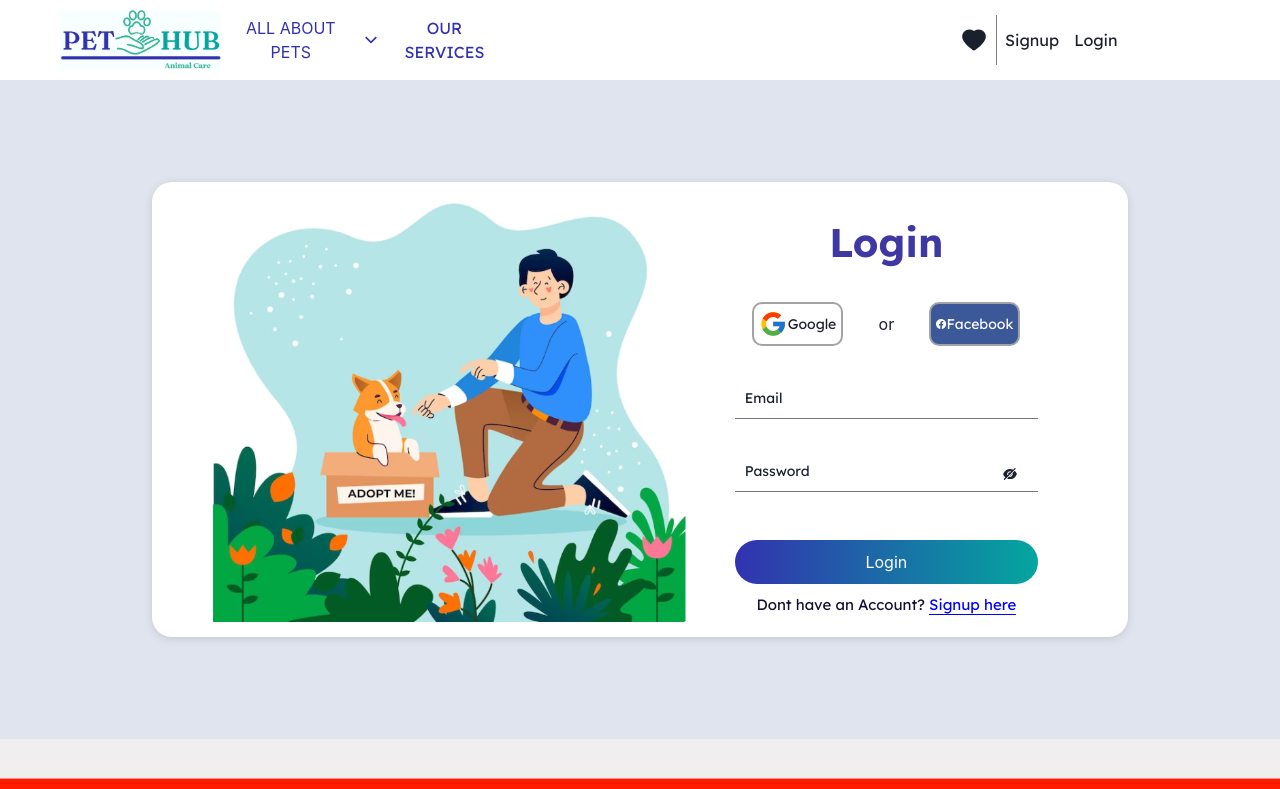
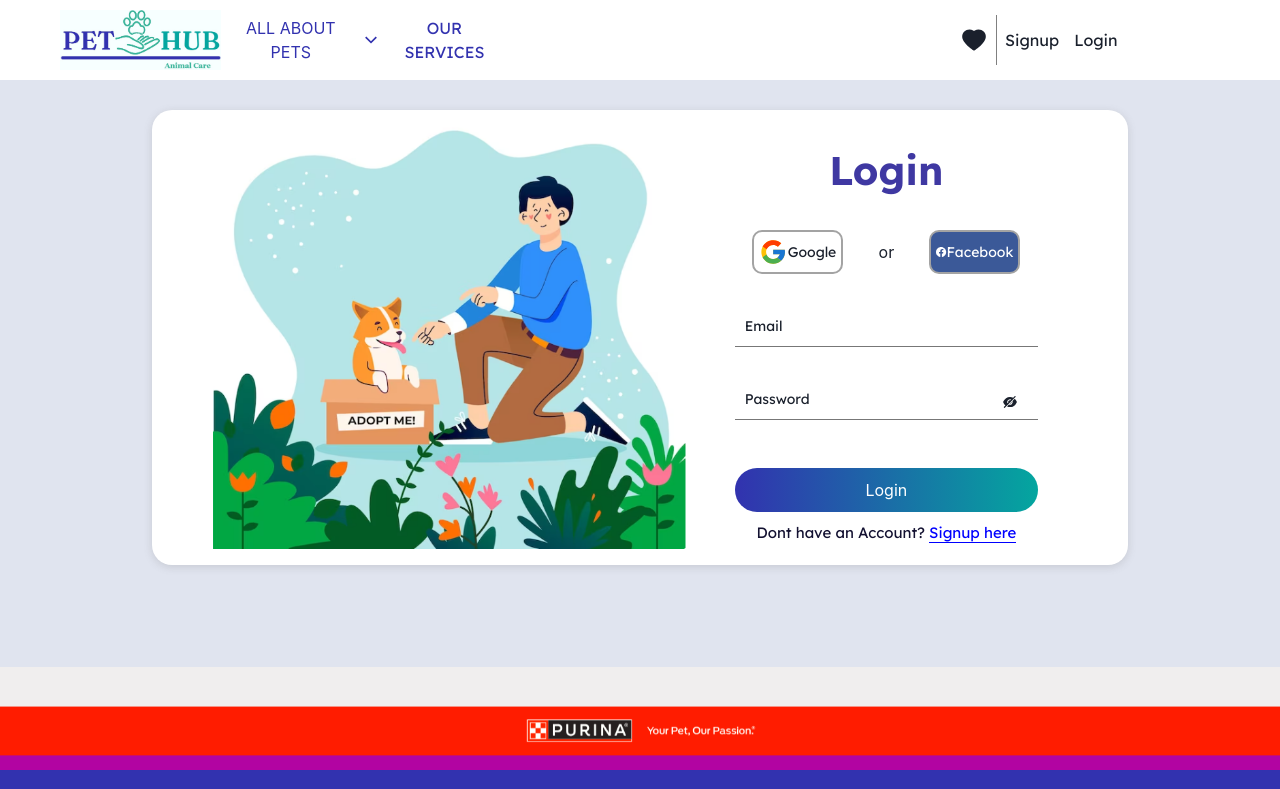
Before and after one commit to Pranavi-Kayapati/PetHub, a React (Create React App) app in the folder frontend/: page /login in a window 1280 px wide. Shown: the top 789 px of the page. Built offline with nearby package versions, Linux system fonts and the light colour scheme.

Commit message:
final commit

```diff
--- a/frontend/src/Components/LoginSingupPage/CSS/Login.css
+++ b/frontend/src/Components/LoginSingupPage/CSS/Login.css
@@ -1,7 +1,7 @@
 .main-container {
   width: 100%;
   padding: 30px;
-  padding-top: 8%;
+  /* padding-top: 8%; */
   padding-bottom: 8%;
 }
 .login-main {
--- a/frontend/src/Components/LoginSingupPage/CSS/Signup.css
+++ b/frontend/src/Components/LoginSingupPage/CSS/Signup.css
@@ -1,7 +1,7 @@
 .main-container {
   width: 100%;
   padding: 30px;
-  padding-top: 60px;
+  /* padding-top: 60px; */
   background-color: #e0e4ef;
 }
 .signup-main {
--- a/frontend/src/Components/LoginSingupPage/Login.jsx
+++ b/frontend/src/Components/LoginSingupPage/Login.jsx
@@ -4,12 +4,13 @@
 import { FcGoogle } from "react-icons/fc";
 import { BsFacebook } from "react-icons/bs";
 import signuImage from "./images/pets4.png";
-import { Link } from "react-router-dom";
+import { Link, useNavigate } from "react-router-dom";
 
 function Login() {
   const [showPassword, setShowPassword] = useState(false);
   const [email, setEmail] = useState("");
   const [password, setPassword] = useState("");
+  const navigate = useNavigate();
   const handleTogglePassword = () => {
     setShowPassword(!showPassword);
   };
@@ -27,6 +28,7 @@
       .then((res) => res.json())
       .then((res) => {
         localStorage.setItem("token", JSON.stringify(res.token));
+        navigate("/");
         console.log(res);
       })
       .catch((err) => console.log(err));
--- a/frontend/src/Components/Service Page/services.css
+++ b/frontend/src/Components/Service Page/services.css
@@ -21,7 +21,7 @@
 }
 
 .services-main-container {
-  padding-top: 80px;
+  /* padding-top: 80px; */
   overflow-x: hidden;
   scroll-behavior: smooth;
 }
```
